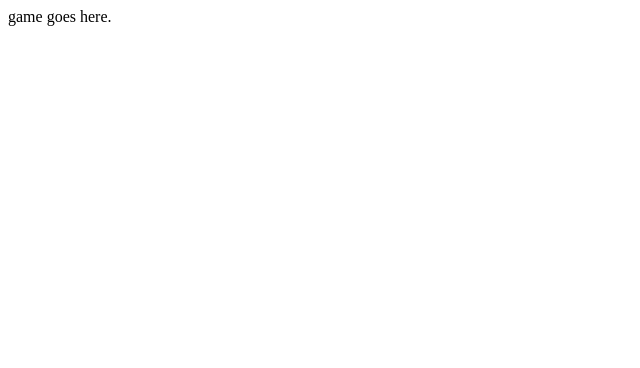
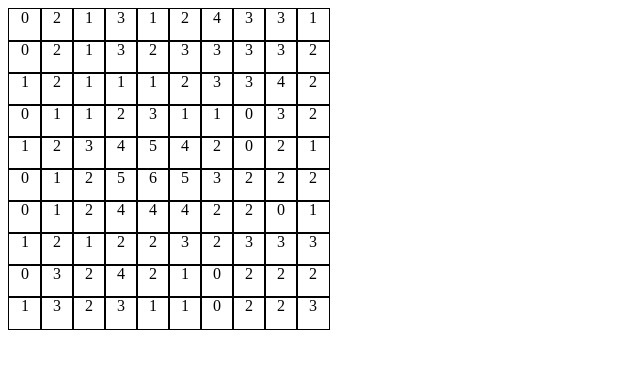
Before and after one commit to Tenzang/Minesweeper, a plain HTML site: page index.html in a window 1280 px wide. Shown: the whole page, without its empty margins (0-640 px from the left). Drawn offline with Linux system fonts and the light colour scheme.

Commit message:
DOM-handler Adds Cells To Screen - Grid is generated on when DOM content is loaded. - Cells have custom data-xpos & data-ypos attributes. - Cells display numbers corresponding to the game state.

```diff
--- /dev/null
+++ b/css/style.css
@@ -0,0 +1,11 @@
+.board {
+    display: grid;
+    grid: repeat(10, 2em) / auto-flow 2em;
+}
+
+.cell {
+    text-align: center;
+    border: 1px solid black;
+    width: 2em;
+    height: 2em;
+}
--- a/index.html
+++ b/index.html
@@ -5,10 +5,14 @@
     <meta name="viewport" content="width=device-width, initial-scale=1.0">
     <title>Minesweeper</title>
     <script src="scripts/business-logic.js"></script>
+    <script src="scripts/DOM-handler.js"></script>
+    <link rel="stylesheet" href="css/style.css">
 </head>
 <body>
     <div class="screen" >
-        game goes here.
+
+        <div class="board"></div>
+
     </div>
 </body>
 </html>
--- a/scripts/DOM-handler.js
+++ b/scripts/DOM-handler.js
@@ -0,0 +1,26 @@
+// harcoded for testing, will eventually take user input
+let gridSize = 10; // grid will be gridSize * gridSize
+
+let board = game.board;
+
+// create cell with coordinates as classes
+const createCell = (x, y) => {
+    const cell = document.createElement('div');
+    cell.classList.add('cell');
+    cell.setAttribute('data-xpos', x);
+    cell.setAttribute('data-ypos', y);
+    cell.innerText = board[y][x].display;
+    return cell;
+}
+
+window.addEventListener('DOMContentLoaded', () => {
+    // Find the 'board' node
+    const board = document.querySelector('.board');
+
+    for (let y = 0; y < gridSize; y++) {
+        for(let x = 0; x < gridSize; x++) {
+            // Create & append new cell to the board
+            board.appendChild(createCell(x, y));
+        }
+    }
+});
--- a/scripts/business-logic.js
+++ b/scripts/business-logic.js
@@ -1,5 +1,5 @@
 class Minesweeper {
-    constructor(size) {
+    constructor(gridSize) {
 
         this.difficulty = 3.5;
 
@@ -12,13 +12,13 @@ class Minesweeper {
         }
 
         // generates board with mines randomly placed inside
-        this.setBoard = size => {
+        this.setBoard = gridSize => {
             // create empty board array
             const board = Array();
-            for (let i = 0; i < size; i++) {
+            for (let i = 0; i < gridSize; i++) {
                 // create empty row array
                 const row = Array();
-                for (let j = 0; j < size; j++) {
+                for (let j = 0; j < gridSize; j++) {
                     // Create new cell
                     const cell = {display: 0, hidden: true, flagged: false}
 
@@ -35,20 +35,20 @@ class Minesweeper {
 
             // Update cell displays
             // Loop through each cell
-            for (let y = 0; y < size; y++) {
-                for (let x = 0; x < size; x++) {
+            for (let y = 0; y < gridSize; y++) {
+                for (let x = 0; x < gridSize; x++) {
                     // If cell contains mine, add 1 to the display of surrounding cell
                     if (board[y][x].mine) {
 
                         for (let i = -1; i < 2; i++) {
 
                             // If coordinate is in bounds of grid
-                            if (x + i >= 0 && x + i < size) {
+                            if (x + i >= 0 && x + i < gridSize) {
 
                                 for (let j = -1; j < 2; j++) {
 
                                     // If coordinate is in bounds of grid
-                                    if (y + j >= 0 && y + j < size) {
+                                    if (y + j >= 0 && y + j < gridSize) {
 
                                         // Only add if not the cell being referenced
                                         if (i || j) {
@@ -70,7 +70,7 @@ class Minesweeper {
             return board;
         }
 
-        this.board = this.setBoard(size);
+        this.board = this.setBoard(gridSize);
 
         // clickCell takes array of coordinates and whether the user is flagging
         this.clickCell = ([y, x], flagging = false) => {
@@ -105,5 +105,4 @@ class Minesweeper {
 
 // Testing
 
-const game = new Minesweeper(5);
-debugger
+const game = new Minesweeper(10);
```
